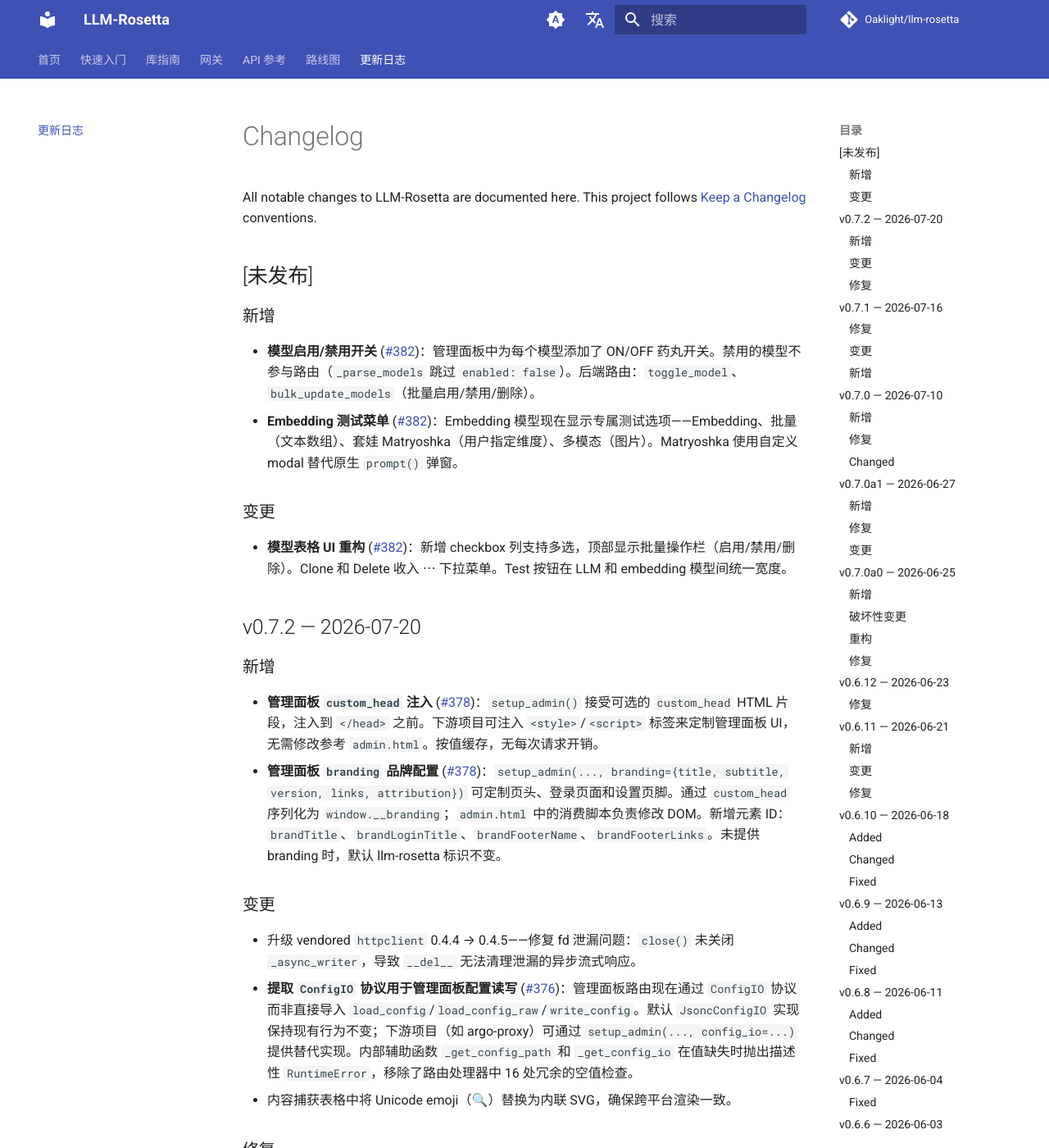
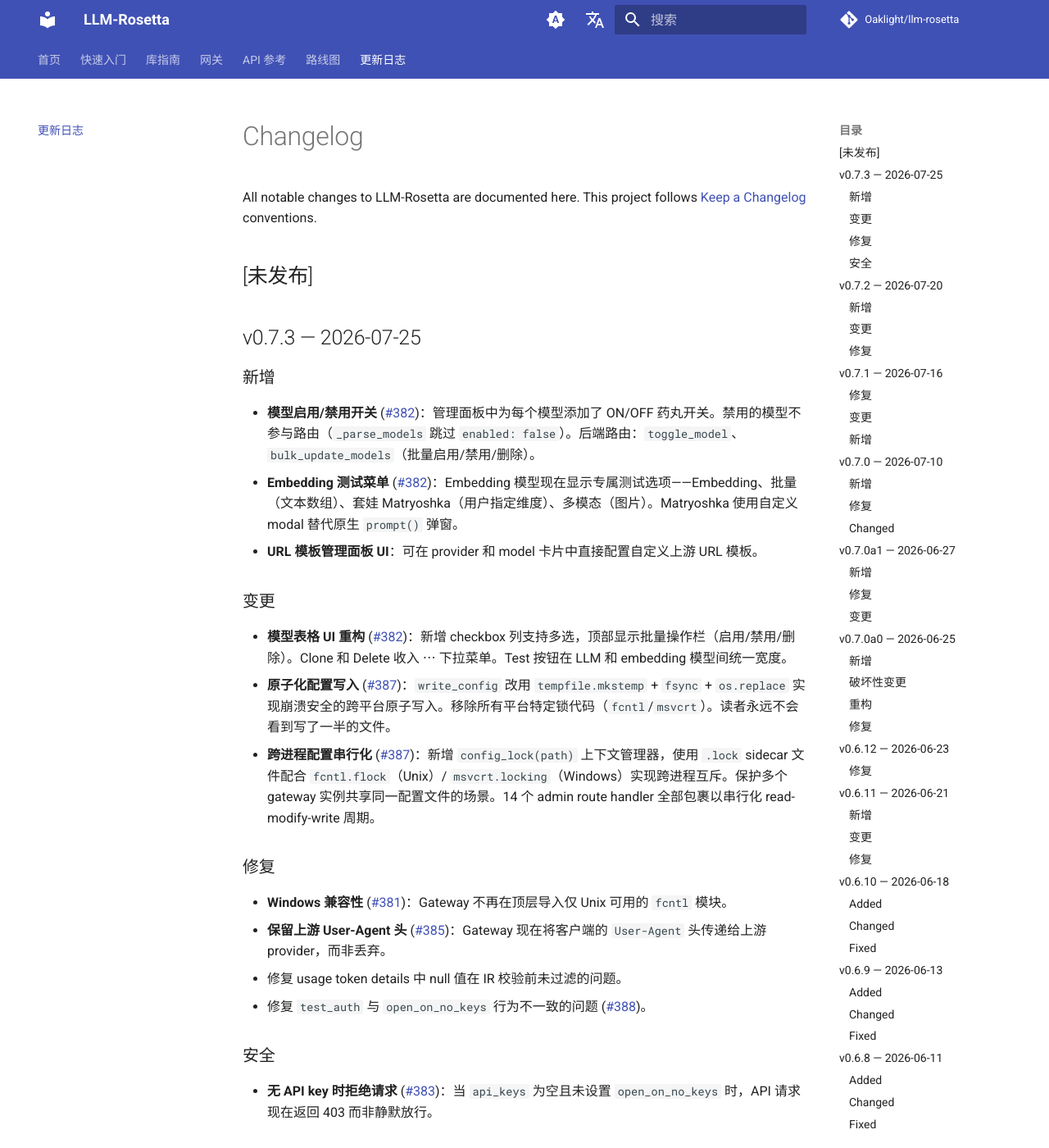
Before and after one commit to Oaklight/llm-rosetta, an MkDocs documentation site: the page built from docs/changelog.md, in a window 1280 px wide and 1400 px high. Shown: the whole window at 82% size. Built offline with MkDocs 1.6.1 and Material for MkDocs 9.7.7, drawn with Linux system fonts in a browser that asks for light colours; comment, search, counter and statistics services are not loaded.

Commit message:
docs: changelog for v0.7.3

```diff
--- a/docs/changelog.md
+++ b/docs/changelog.md
@@ -8,14 +8,30 @@
 
 ## [未发布]
 
+## v0.7.3 — 2026-07-25
+
 ### 新增
 
 - **模型启用/禁用开关** ([#382](https://github.com/Oaklight/llm-rosetta/pull/382))：管理面板中为每个模型添加了 ON/OFF 药丸开关。禁用的模型不参与路由（`_parse_models` 跳过 `enabled: false`）。后端路由：`toggle_model`、`bulk_update_models`（批量启用/禁用/删除）。
 - **Embedding 测试菜单** ([#382](https://github.com/Oaklight/llm-rosetta/pull/382))：Embedding 模型现在显示专属测试选项——Embedding、批量（文本数组）、套娃 Matryoshka（用户指定维度）、多模态（图片）。Matryoshka 使用自定义 modal 替代原生 `prompt()` 弹窗。
+- **URL 模板管理面板 UI**：可在 provider 和 model 卡片中直接配置自定义上游 URL 模板。
 
 ### 变更
 
 - **模型表格 UI 重构** ([#382](https://github.com/Oaklight/llm-rosetta/pull/382))：新增 checkbox 列支持多选，顶部显示批量操作栏（启用/禁用/删除）。Clone 和 Delete 收入 ⋯ 下拉菜单。Test 按钮在 LLM 和 embedding 模型间统一宽度。
+- **原子化配置写入** ([#387](https://github.com/Oaklight/llm-rosetta/pull/387))：`write_config` 改用 `tempfile.mkstemp` + `fsync` + `os.replace` 实现崩溃安全的跨平台原子写入。移除所有平台特定锁代码（`fcntl`/`msvcrt`）。读者永远不会看到写了一半的文件。
+- **跨进程配置串行化** ([#387](https://github.com/Oaklight/llm-rosetta/pull/387))：新增 `config_lock(path)` 上下文管理器，使用 `.lock` sidecar 文件配合 `fcntl.flock`（Unix）/ `msvcrt.locking`（Windows）实现跨进程互斥。保护多个 gateway 实例共享同一配置文件的场景。14 个 admin route handler 全部包裹以串行化 read-modify-write 周期。
+
+### 修复
+
+- **Windows 兼容性** ([#381](https://github.com/Oaklight/llm-rosetta/pull/381))：Gateway 不再在顶层导入仅 Unix 可用的 `fcntl` 模块。
+- **保留上游 User-Agent 头** ([#385](https://github.com/Oaklight/llm-rosetta/pull/385))：Gateway 现在将客户端的 `User-Agent` 头传递给上游 provider，而非丢弃。
+- 修复 usage token details 中 null 值在 IR 校验前未过滤的问题。
+- 修复 `test_auth` 与 `open_on_no_keys` 行为不一致的问题 ([#388](https://github.com/Oaklight/llm-rosetta/pull/388))。
+
+### 安全
+
+- **无 API key 时拒绝请求** ([#383](https://github.com/Oaklight/llm-rosetta/pull/383))：当 `api_keys` 为空且未设置 `open_on_no_keys` 时，API 请求现在返回 403 而非静默放行。
 
 ## v0.7.2 — 2026-07-20
 
```
